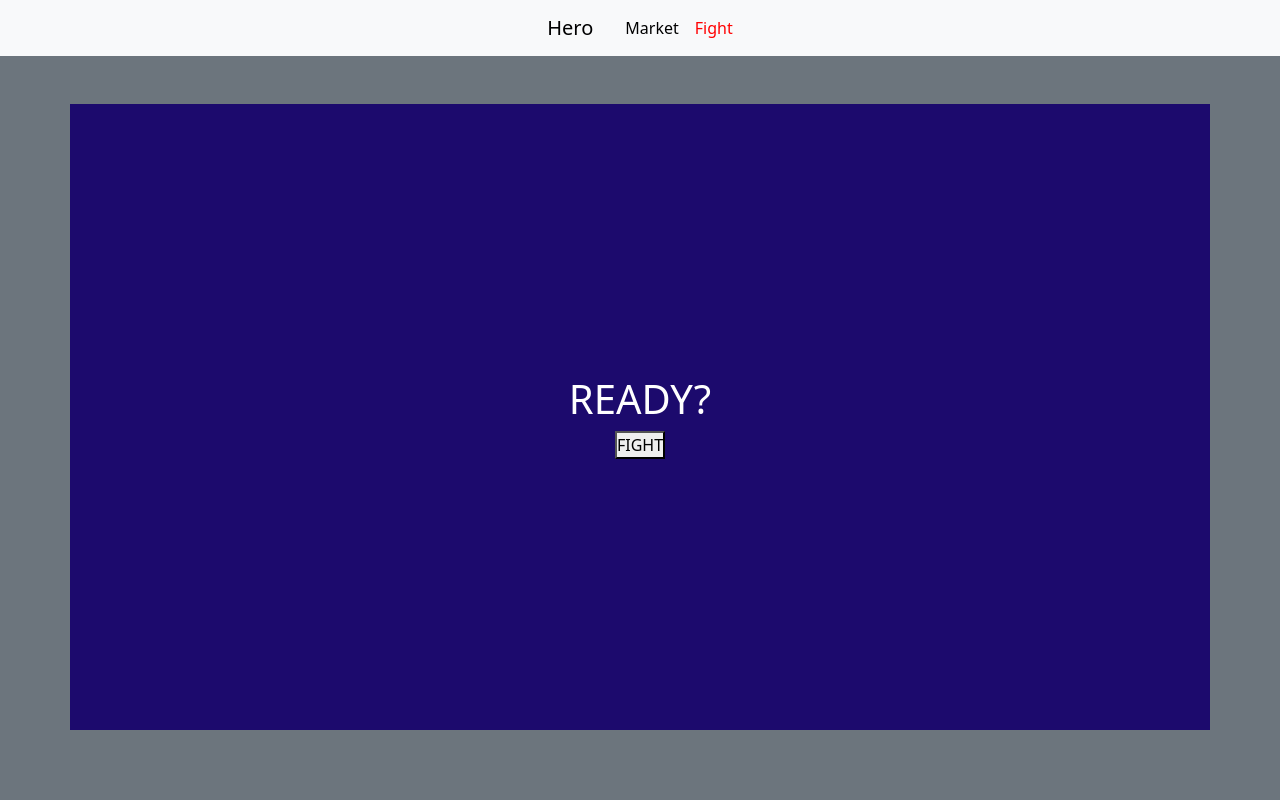
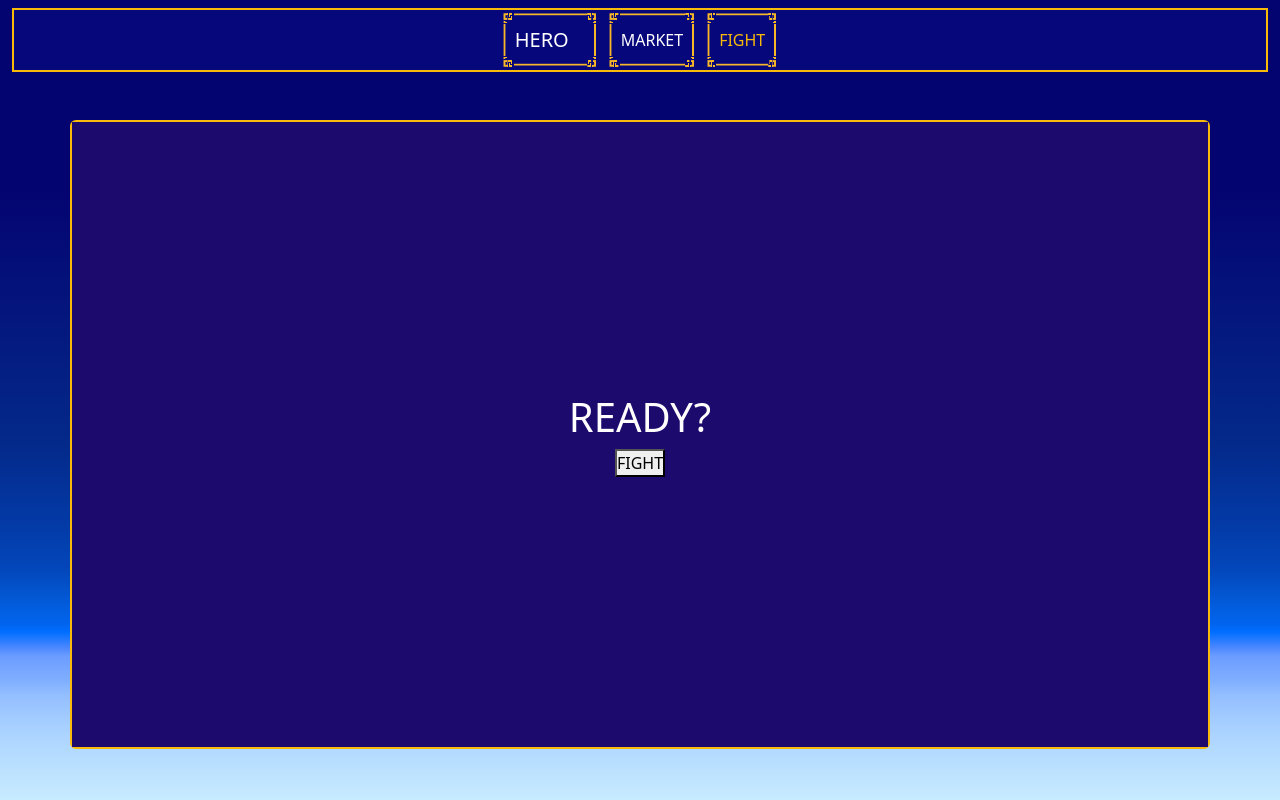
Before and after one commit to Davide-Scarsi/ReactPages, a React (Create React App) app: page /fight in a window 1280 px wide. Built offline with nearby package versions, Linux system fonts and the light colour scheme.

Commit message:
some css

```diff
--- a/src/App.js
+++ b/src/App.js
@@ -10,8 +10,8 @@ import { heroesList } from './components/hero/heroes-list'
 //NavActive
 const active = {
   heroColor: { color: "var(--activeColor)" },
-  marketColor: { color: "black" },
-  fightColor: { color: "black" }
+  marketColor: { color: "white" },
+  fightColor: { color: "white" }
 
 }
 
@@ -70,7 +70,7 @@ function App() {
 
   return (
     <>
-      <body className='App-body bg-secondary vh-100'>
+      <div className='App-div background vh-100'>
         <Navbar active={active} />
 
         <div className="container-fluid ">
@@ -94,7 +94,7 @@ function App() {
         </div>
 
 
-      </body>
+      </div>
 
     </>
   );
--- a/src/components/hero/hero-card.css
+++ b/src/components/hero/hero-card.css
@@ -1,7 +1,7 @@
 .hp-bar-container{
     height: 25px;
     width: 70%;
-    border: 2px solid black;
+    border: 1px solid rgb(247, 243, 243);
 }
 
 
--- a/src/components/monster/monster-card.css
+++ b/src/components/monster/monster-card.css
@@ -1,7 +1,7 @@
 .monster-hp-bar-container{
     height: 25px;
     width: 70%;
-    border: 2px solid black;
+    border: 1px solid rgb(255, 255, 255);
 }
 
 .monster-hp-bar{
--- a/src/components/navbar/navbar.css
+++ b/src/components/navbar/navbar.css
@@ -1,3 +1,16 @@
-.nav-link span{
-    border: -1px solid black;
+.nav-container{
+    background-color: #040471
 }
+
+.navbar li{
+
+
+    margin: 0;
+    border: 10px solid transparent;
+    border-image: url(../../images/border.png) 80 round;
+}
+
+.navbar .navbar-nav{
+    background-color: rgb(7, 7, 124);
+    border: 2px solid rgb(250, 186, 9);
+}
--- a/src/components/navbar/navbar.js
+++ b/src/components/navbar/navbar.js
@@ -1,3 +1,4 @@
+import "../../index.css"
 import "./navbar.css"
 import React from 'react'
 import { Link } from "react-router-dom";
@@ -7,18 +8,18 @@ export default function Navbar ({active}) {
 
         return (
 
-        <nav className="navbar navbar-expand-lg bg-body-tertiary ">
-            <div className="container-fluid ">
+        <nav className="navbar navbar-expand-lg bg-body-tertiary p-0">
+            <div className="container-fluid nav-container">
 
-                        <ul className="navbar-nav vw-100 d-flex justify-content-center aligh-items-center">
+                        <ul className="mt-2 navbar-nav vw-100 d-flex justify-content-center aligh-items-center ">
                             <li className="nav-item">
-                                <Link className="nav-link navbar-brand d-flex justify-content-center me-0 me-lg-3" style={active.heroColor} to="/"><span>Hero</span></Link>
+                                <Link className="nav-link navbar-brand d-flex justify-content-center me-0 me-lg-3" style={active.heroColor} to="/"><span>HERO</span></Link>
                             </li>
                             <li className="nav-item">
-                                <Link className="nav-link d-flex justify-content-center" style={active.marketColor} to="/market"><span>Market</span></Link>
+                                <Link className="nav-link d-flex justify-content-center" style={active.marketColor} to="/market"><span>MARKET</span></Link>
                             </li>
                             <li className="nav-item">
-                                <Link className="nav-link d-flex justify-content-center" style={active.fightColor} to="/fight"><span>Fight</span></Link>
+                                <Link className="nav-link d-flex justify-content-center" style={active.fightColor} to="/fight"><span>FIGHT</span></Link>
                             </li>
                         </ul>
 
--- a/src/index.css
+++ b/src/index.css
@@ -1,5 +1,6 @@
 :root{
-  --activeColor: red;
+  --activeColor: rgb(250, 186, 9);
+  --bgColor: rgb(7, 7, 124);
 }
 
 body {
@@ -27,3 +28,23 @@ code {
   margin: 0;
   box-sizing: border-box;
 }
+
+.background{
+  background-image: linear-gradient(
+  0deg,
+  hsl(201deg 100% 89%) 0%,
+  hsl(208deg 100% 86%) 5%,
+  hsl(212deg 100% 83%) 9%,
+  hsl(216deg 100% 79%) 13%,
+  hsl(218deg 100% 75%) 15%,
+  hsl(220deg 100% 71%) 18%,
+  hsl(220deg 100% 65%) 19%,
+  hsl(214deg 100% 50%) 21%,
+  hsl(215deg 99% 47%) 22%,
+  hsl(215deg 98% 44%) 24%,
+  hsl(216deg 97% 41%) 26%,
+  hsl(218deg 97% 37%) 29%,
+  hsl(220deg 96% 33%) 35%,
+  hsl(223deg 95% 28%) 44%,
+  hsl(240deg 93% 23%) 76%
+);}
--- a/src/pages/fight.css
+++ b/src/pages/fight.css
@@ -1,5 +1,28 @@
 .Fight-background {
     height: 100vh;
+}
+
+.fight-container-background{
+    background-image: linear-gradient(
+        335deg,
+        hsl(223deg 86% 38%) 0%,
+        hsl(223deg 86% 35%) 0%,
+        hsl(223deg 86% 32%) 0%,
+        hsl(223deg 86% 28%) 2%,
+        hsl(223deg 86% 25%) 6%,
+        hsl(223deg 86% 20%) 12%,
+        hsl(223deg 86% 14%) 24%,
+        hsl(0deg 0% 0%) 51%,
+        hsl(240deg 69% 14%) 74%,
+        hsl(240deg 69% 19%) 85%,
+        hsl(240deg 69% 23%) 92%,
+        hsl(240deg 69% 27%) 96%,
+        hsl(240deg 69% 30%) 98%,
+        hsl(240deg 69% 33%) 99%,
+        hsl(240deg 69% 36%) 100%
+      );
+      border-radius: 10px;
+      border: 2px solid var(--activeColor);
 }
 
 .death-screen, .fight-screen {
--- a/src/pages/fight.js
+++ b/src/pages/fight.js
@@ -17,8 +17,8 @@ let buttonStyleStatus
 
 //NavActive
 const active = {
-  heroColor: { color: "black" },
-  marketColor: { color: "black" },
+  heroColor: { color: "white" },
+  marketColor: { color: "white" },
   fightColor: { color: "var(--activeColor)" }
 
 }
@@ -283,11 +283,6 @@ export default function Fight() {
   } else { imgSwitch = selector.mobImg }
 
 
-  // funzione di reset
-  function resetMobStats() {
-    let Update = { ...defaultMobStats }
-    setMobStats(Update)
-  }
 
   function removeDeathScrean() {
 
@@ -300,7 +295,7 @@ export default function Fight() {
 
   return (
     <>
-      <div className='bg-secondary vh-100'>
+      <div className='background vh-100'>
 
         <div id="lock" style={{ display: `none`, position: `absolute`, top: `0`, zIndex: `10`, height: `100vh`, width: `100vw` }}>lock</div>
 
@@ -308,7 +303,7 @@ export default function Fight() {
           <Navbar active={active} />
           <div className='container pt-5' >
 
-            <div className='row all-centered bg-dark rounded text-white position-relative hero-container'>
+            <div className='row all-centered fight-container-background rounded text-white position-relative hero-container'>
 
               <div id="fightScreen" className='fight-screen all-centered ' style={{ display: `${fightStatus.display}` }}>
                 <h1>READY?</h1>
@@ -326,7 +321,7 @@ export default function Fight() {
 
                   <HeroCardBehind inventory={inventory} />
 
-                  {/* <button onClick={() => resetMobStats()}> RESET</button> */}
+
                 </div>
               </div>
               <div className='col-6 col-md-4 all-centered hero-container'>
--- a/src/pages/market.js
+++ b/src/pages/market.js
@@ -7,9 +7,9 @@ import MarketTab from '../components/market/market-tab';
 
 //NavActive
 const active = {
-    heroColor: { color: "black" },
+    heroColor: { color: "white" },
     marketColor: { color: "var(--activeColor)" },
-    fightColor: { color: "black" }
+    fightColor: { color: "white" }
 
 }
 
@@ -21,7 +21,7 @@ export default function Market() {
 
     return (
         <>
-            <div className='bg-secondary vh-100'>
+            <div className='background vh-100'>
                 <div className=' Market-background'>
                     <Navbar active={active} />
                     <div className='pt-5'>
```
